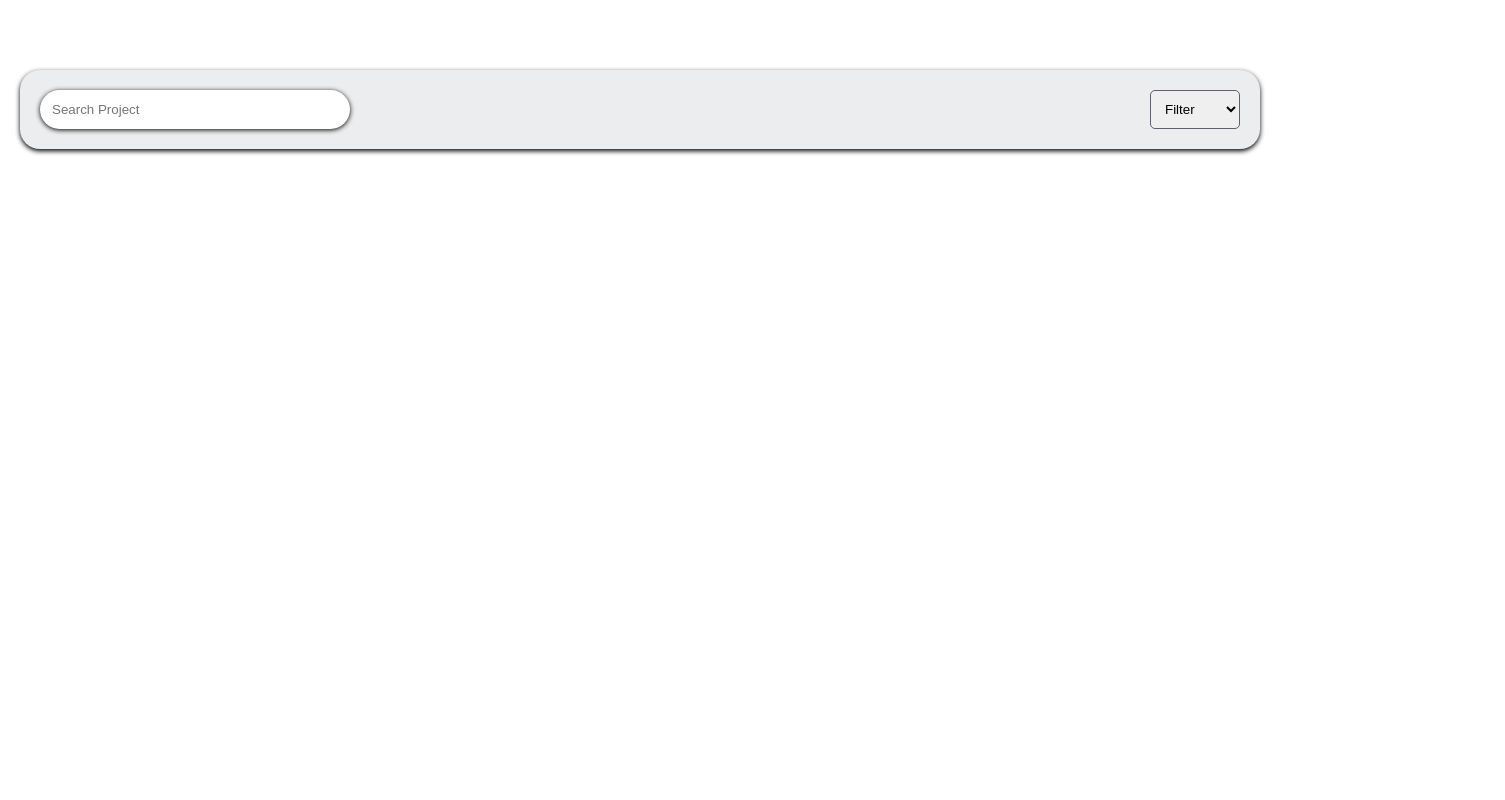
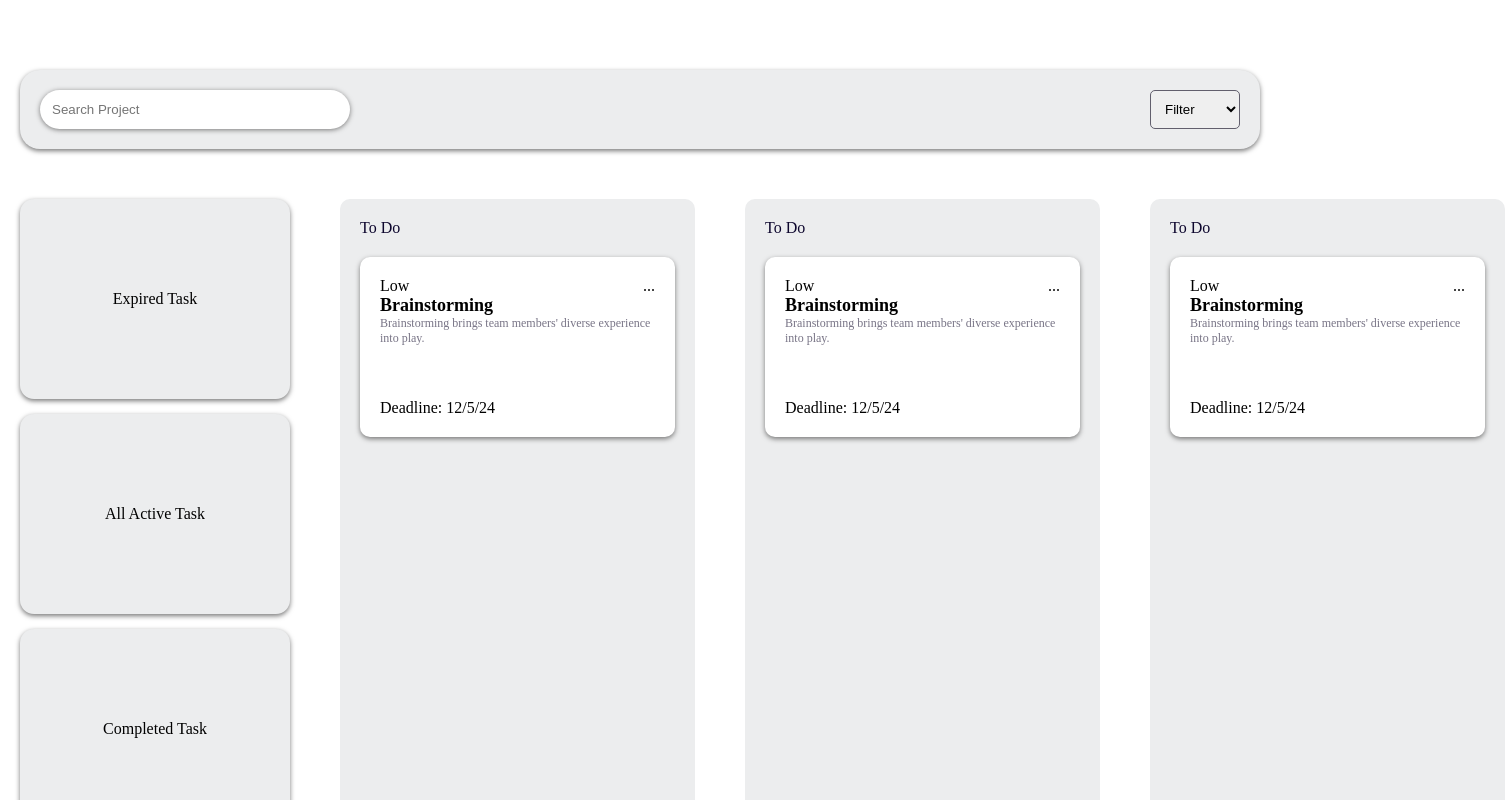
Before and after one commit to piyush-gangrade/Task-Management, a React app in the folder client/: page / in a window 1280 px wide. Shown: the top 800 px of the page, 1505 px wide, since content can reach past the window. Built offline with nearby package versions, Linux system fonts and the light colour scheme; the HTML template or start-up script is replaced by a standard one.

Commit message:
add task container with style

```diff
--- a/client/src/App.css
+++ b/client/src/App.css
@@ -6,13 +6,13 @@
     border-radius: 20px;
     background-color: #ECEDEE;
     margin: 50px 0px;
-    box-shadow: 0px 2px 5px #000000;
+    box-shadow: 0px 2px 5px #797979;
 }
 
 .search--bar{
     padding: 12px;
     border-radius: 20px;
-    box-shadow: 0px 1px 5px #000000;
+    box-shadow: 0px 1px 5px #797979;
     border: 0;
     width: 310px;
 }
@@ -25,11 +25,17 @@
 
 /* task container */
 
-/* .task--container{
+.task--container{
     display: flex;
+    gap: 50px;
 }
 
-.task--sib
+/* task sidebar */
+.task--sidebar{
+    display: flex;
+    flex-direction: column;
+    gap: 15px;
+}
 
 .task--status{
     width: 270px;
@@ -38,4 +44,61 @@
     display: flex;
     align-items: center;
     justify-content: center;
-} */
+    border-radius: 14px;
+    box-shadow: 0px 2px 5px #797979;
+}
+
+.add--task{
+    border-radius: 20px;
+    background-color: #0D062D;
+    border: none;
+    color: #FFFFFF;
+    padding: 15px;
+    cursor: pointer;
+}
+
+/* task list */
+
+.task--list{
+    display: flex;
+    flex-direction: column;
+    gap: 20px;
+    background-color: #ECEDEE;
+    padding: 20px;
+    border-radius: 10px;
+}
+
+.task--list--heading{
+    color:#0D062D;
+}
+
+/* task item */
+.task--item{
+    display: flex;
+    flex-direction: column;
+    background-color: #FFFFFF;
+    padding: 20px;
+    border-radius: 10px;
+    box-shadow: 0px 2px 5px #797979;
+    width: 315px;
+    height: 180px;;
+}
+
+.task--header{
+    display: flex;
+    justify-content: space-between;
+}
+
+.task--heading{
+    font-size: 18px;
+    font-weight: 600;
+}
+
+.task--description{
+    font-size: 12px;
+    color: #787486;
+}
+
+.task--deadline{
+    margin-top: auto;
+}
--- a/client/src/App.tsx
+++ b/client/src/App.tsx
@@ -8,7 +8,7 @@ function App() {
   return (
     <>
       <NavBar/>
-      {/* <TaskContainer /> */}
+      <TaskContainer />
     </>
   )
 }
--- /dev/null
+++ b/client/src/components/TaskContainer.tsx
@@ -0,0 +1,19 @@
+import React from "react"
+import TaskList from "./TaskList"
+
+export default function TaskContainer(){
+    return (
+        <div className="task--container">
+
+            <div className="task--sidebar">
+                <div className="task--status">Expired Task</div>
+                <div className="task--status">All Active Task</div>
+                <div className="task--status">Completed Task</div>
+                <button className="add--task">Add Task</button>
+            </div>
+            <TaskList/>
+            <TaskList/>
+            <TaskList/>
+        </div>
+    )
+}
--- /dev/null
+++ b/client/src/components/TaskItem.tsx
@@ -0,0 +1,18 @@
+
+
+export default function TaskItem(){
+    return (
+        <div className="task--item">
+            <div className="task--header">
+                <div className="task--priority">Low</div>
+                <div className="task--option">...</div>
+            </div>
+            <div className="task--heading">Brainstorming</div>
+            <div className="task--description">Brainstorming brings team members' diverse experience into play. </div>
+            <div className="task--deadline">
+                <span className="task--deadline--key">Deadline: </span>
+                <span className="task--deadline--value">12/5/24</span>
+            </div>
+        </div>
+    )
+}
--- /dev/null
+++ b/client/src/components/TaskList.tsx
@@ -0,0 +1,11 @@
+import React from "react"
+import TaskItem from "./TaskItem"
+
+export default function TaskList(){
+    return (
+        <div className="task--list">
+            <div className="task--list--heading">To Do</div>
+            <TaskItem />
+        </div>
+    )
+}
```
Also changed, not shown: client/src/components/TaskForm.tsx (added).
